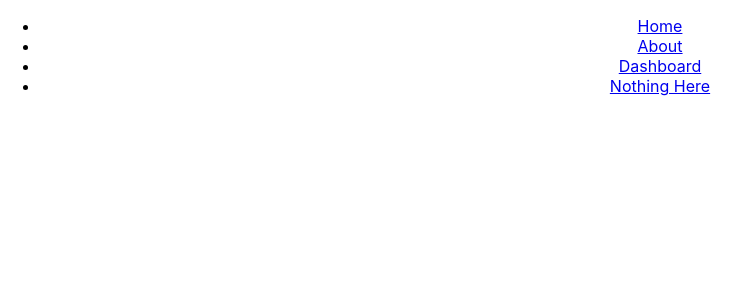
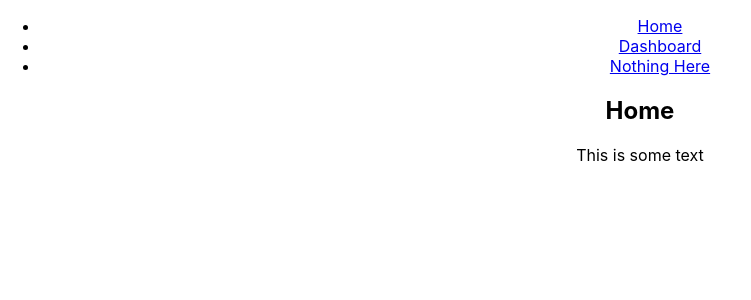
Before and after one commit to metzzarn/economy-planner-cra, a React (Create React App) app: page / in a window 1280 px wide. Shown: the top 300 px of the page, without its empty margins (0-751 px from the left). Built offline with nearby package versions, Linux system fonts and the light colour scheme.

Commit message:
Add Redux

```diff
--- a/package.json
+++ b/package.json
@@ -30,6 +30,7 @@
     "prettier": "2.8.3"
   },
   "dependencies": {
+    "@reduxjs/toolkit": "^1.9.1",
     "@testing-library/jest-dom": "^5.16.5",
     "@testing-library/react": "^13.4.0",
     "@testing-library/user-event": "^13.5.0",
@@ -39,6 +40,7 @@
     "@types/react-dom": "^18.0.10",
     "react": "^18.2.0",
     "react-dom": "^18.2.0",
+    "react-redux": "^8.0.5",
     "react-router-dom": "^6.7.0",
     "react-scripts": "5.0.1",
     "typescript": "^4.9.4",
--- a/src/App.tsx
+++ b/src/App.tsx
@@ -1,6 +1,6 @@
 import React from "react";
 import "./App.css";
-import { Link, Route, Routes } from "react-router-dom";
+import { Link, Outlet, Route, Routes } from "react-router-dom";
 
 export default function App() {
   return (
@@ -8,7 +8,6 @@ export default function App() {
       <Routes>
         <Route path={"/"} element={<Layout />}>
           <Route index element={<Home />} />
-          <Route path="about" element={<About />} />
           <Route path="dashboard" element={<Dashboard />} />
 
           {/* Using path="*"" means "match anything", so this route
@@ -24,13 +23,20 @@ export default function App() {
 function Layout() {
   return (
     <div>
+      <Menu />
+      {/* An <Outlet> renders whatever child route is currently active,
+          so you can think about this <Outlet> as a placeholder for
+          the child routes we defined above. */}
+      <Outlet />
+    </div>
+  );
+}
+
+const Menu = () => (
   <nav>
     <ul>
       <li>
         <Link to="/">Home</Link>
-          </li>
-          <li>
-            <Link to="/about">About</Link>
       </li>
       <li>
         <Link to="/dashboard">Dashboard</Link>
@@ -40,35 +46,26 @@ function Layout() {
       </li>
     </ul>
   </nav>
-    </div>
 );
-}
 
-function Home() {
+const Home = () => {
   return (
     <div>
       <h2>Home</h2>
+      This is some text
     </div>
   );
-}
+};
 
-function About() {
-  return (
-    <div>
-      <h2>About</h2>
-    </div>
-  );
-}
-
-function Dashboard() {
+const Dashboard = () => {
   return (
     <div>
       <h2>Dashboard</h2>
     </div>
   );
-}
+};
 
-function NoMatch() {
+const NoMatch = () => {
   return (
     <div>
       <h2>Nothing to see here!</h2>
@@ -77,4 +74,4 @@ function NoMatch() {
       </p>
     </div>
   );
-}
+};
--- a/src/index.tsx
+++ b/src/index.tsx
@@ -4,6 +4,8 @@ import "./index.css";
 import App from "./App";
 import reportWebVitals from "./reportWebVitals";
 import { BrowserRouter } from "react-router-dom";
+import { Provider } from "react-redux";
+import store from "./store";
 
 const root = ReactDOM.createRoot(
   document.getElementById("root") as HTMLElement
@@ -11,7 +13,9 @@ const root = ReactDOM.createRoot(
 root.render(
   <React.StrictMode>
     <BrowserRouter>
-      <App />
+      <Provider store={store}>
+        <App />
+      </Provider>
     </BrowserRouter>
   </React.StrictMode>
 );
--- /dev/null
+++ b/src/salarySlice.ts
@@ -0,0 +1,17 @@
+import { createSlice } from "@reduxjs/toolkit";
+
+export const salarySlice = createSlice({
+  name: "salary",
+  initialState: {
+    value: 0.0,
+  },
+  reducers: {
+    set: (state, action) => {
+      state.value = action.payload;
+    },
+  },
+});
+
+export const { set } = salarySlice.actions;
+
+export default salarySlice.reducer;
--- /dev/null
+++ b/src/store.tsx
@@ -0,0 +1,6 @@
+import { configureStore } from "@reduxjs/toolkit";
+import salaryReducer from "./salarySlice";
+
+export default configureStore({
+  reducer: { salaryReducer: salaryReducer },
+});
```
Also changed, not shown: 1 other file (tests, documents, lock files or other folders). Lines whose indentation alone changed are shown as unchanged.
